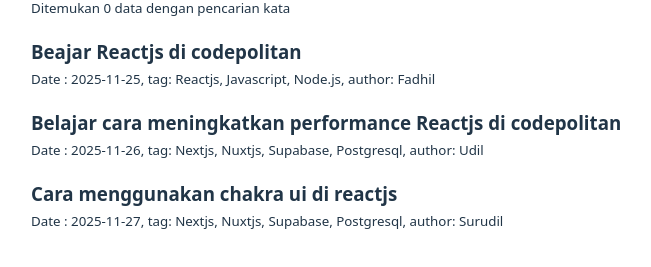
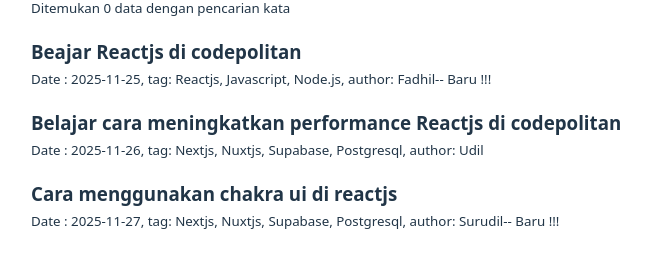
Before and after one commit to keydil/belajar-fundamental-react, a React app: page / in a window 1280 px wide. Shown: the part 361-628 px from the top of the page, without its empty margins (1-652 px from the left). Built offline with nearby package versions, Linux system fonts and the light colour scheme; the HTML template or start-up script is replaced by a standard one.

Commit message:
menambahkan apakah sebuah artikel itu baru atau tidak

```diff
--- a/src/components/Arcticle.jsx
+++ b/src/components/Arcticle.jsx
@@ -1,8 +1,14 @@
+const ArticleStatus = ({ isNew }) => {
+  return isNew && <span>-- Baru !!!</span> ;
+};
+
 function Article(props) {
   return (
     <div>
       <h3>{props.title}</h3>
-      <small> Date : {props.date}, tag: {props.tags.join(", ")}, author: {props.author}</small>
+      <small> Date : {props.date}, tag: {props.tags.join(", ")}, author: {props.author}
+        <ArticleStatus isNew={props.isNew} />
+      </small>
     </div>
   );
 }
--- a/src/posts.json
+++ b/src/posts.json
@@ -3,18 +3,21 @@
         "title": "Beajar Reactjs di codepolitan",
         "tags": ["Reactjs", "Javascript", "Node.js"],
         "author": "Fadhil",
-        "date": "2025-11-25"
+        "date": "2025-11-25",
+        "isNew": true
     },
     {
         "title": "Belajar cara meningkatkan performance Reactjs di codepolitan",
         "tags": ["Nextjs", "Nuxtjs", "Supabase", "Postgresql"],
         "author": "Udil",
-        "date": "2025-11-26"
+        "date": "2025-11-26",
+        "isNew": false
     },
     {
         "title": "Cara menggunakan chakra ui di reactjs",
         "tags": ["Nextjs", "Nuxtjs", "Supabase", "Postgresql"],
         "author": "Surudil",
-        "date": "2025-11-27"
+        "date": "2025-11-27",
+        "isNew": true
     }
 ]
```
